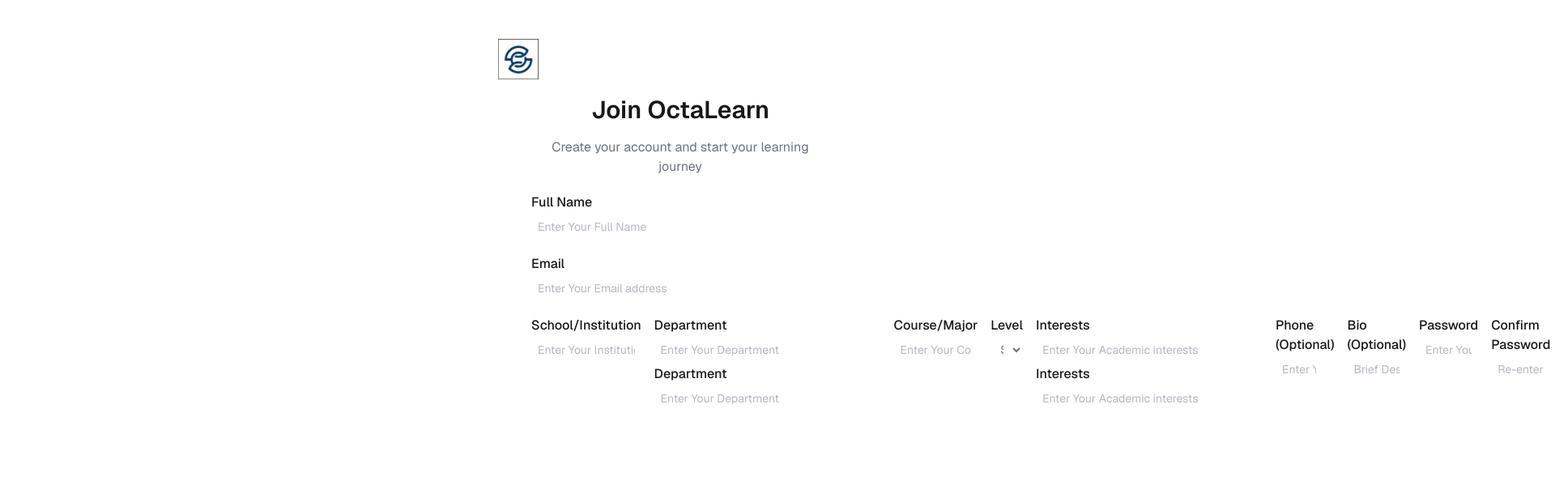
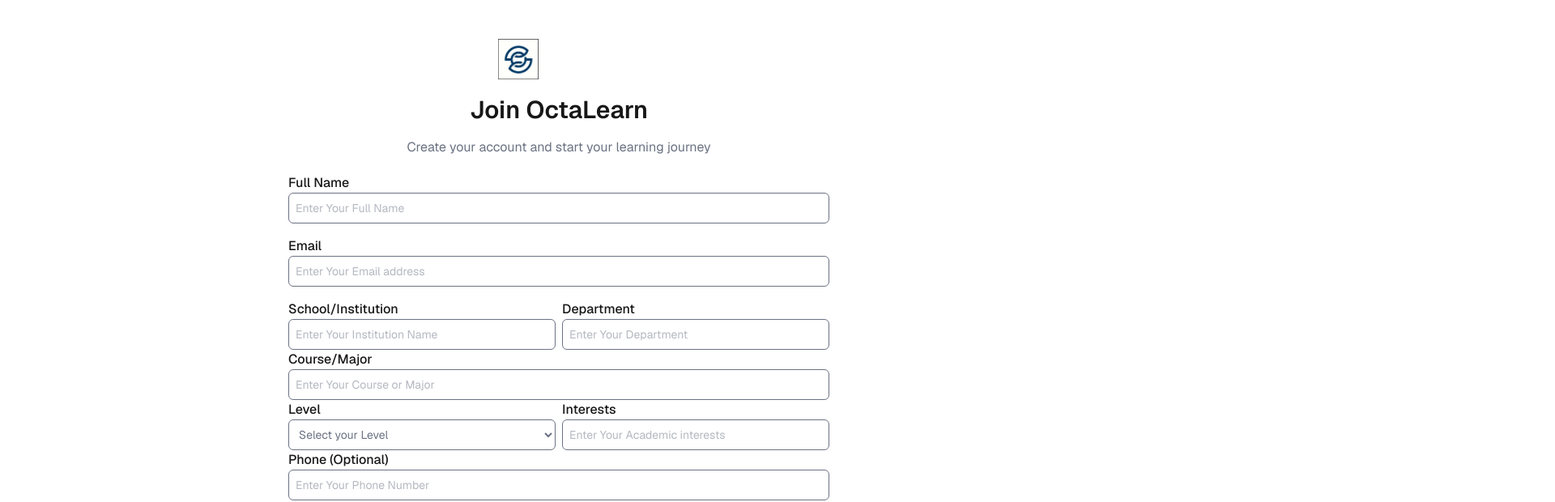
Before and after one commit to Lanslot47/OctaLearn, a Next.js app: page /auth/Signup in a window 1280 px wide. Shown: the top 620 px of the page at 81% size, 1920 px wide, since content can reach past the window. Built offline with nearby package versions, Linux system fonts and the light colour scheme.

Commit message:
i style some things

```diff
--- a/app/(admin-dashboard)/NewNote/page.tsx
+++ /dev/null
@@ -1,27 +0,0 @@
-import {PrinterIcon} from "lucide-react";
-const NewNote = () => {
-    return (
-        <div className="w-149 mx-4 my-16 p-4 h-110 rounded-xl border  shadow shadow-md-gray-500">
-            <nav>
-                <h1 className="font-semibold mb-2 ml-3">Create New Note</h1>
-            <p className="text-sm mb-2 text-gray-500 ml-3">Create a new study note. You can export it to PDF later.</p>
-            </nav>
-             <input type="text" placeholder='Enter Note Title...' className='m-auto p-2 w-132 focus:outline-blue-500 rounded-md text-gray-500 mb-4 ml-4 text-sm' />
-           <textarea
-                placeholder="Tell others about yourself"
-                className=" ml-4 border border-gray-300 hover:outline-blue-500  rounded-md w-135 h-62 p-2 mb-3"
-              ></textarea>
-             <span className="flex items-center">
-                 <button className="bg-blue-500 w-40 mx-97 h-8  text-white rounded-md hover hover:bg-blue-500 flex">
-                <span className="flex items-center gap-2 text-sm p-2">
-                    <PrinterIcon size={20} />
-                Save Changes
-                </span>
-              </button>
-              <button className="hover hover:text-blue-500 -ml-155">cancel</button>
-             </span>
-        </div>
-    );
-}
-
-export default NewNote;
--- a/app/(admin-dashboard)/Note/pastQ/page.tsx
+++ b/app/(admin-dashboard)/pastQ/page.tsx
@@ -15,10 +15,9 @@
                 <h1 className="font-b">Subscription Required</h1>
                 <p className="text-gray-400">Subscribe to download past questions and study materials</p>
 
-                <button  className="h-11  w-30 mt-80 rounded-xl text-white bg-blue-500 ml-170">View Plans
-
-
-                </button>
+      <Link href="Supscription">  <button  className="h-11  w-30  rounded-xl text-white bg-blue-500 ml-170">View Plans
+ </button>
+ </Link>
             </div>
 
            </div>
--- a/app/auth/Signup/page.tsx
+++ b/app/auth/Signup/page.tsx
@@ -14,7 +14,7 @@
 
 
 
-                <div className='space-y-4 justify-center ml-[400px] mb-5'>
+                <div className='space-y-4 justify-center ml-[100px] mb-5'>
 
                     {/* Header */}
                     <h1 className="text-2xl sm:text-3xl text-center font-semibold">Join OctaLearn</h1>
@@ -31,7 +31,7 @@
                             <input
                                 type="text"
                                 placeholder="Enter Your Full Name"
-                                className="w-full p-2 focus:outline-blue-500 rounded-md text-gray-500 text-sm"
+                                className="w-full p-2 focus:outline-blue-500 rounded-md border border-gray-500 text-gray-500 text-sm"
                             />
                         </div>
 
@@ -40,33 +40,28 @@
                             <input
                                 type="email"
                                 placeholder="Enter Your Email address"
-                                className="w-full p-2 focus:outline-blue-500 rounded-md text-gray-500 text-sm"
+                                className="w-full p-2 focus:outline-blue-500 rounded-md  border border-gray-500  text-gray-500 text-sm"
                             />
                         </div>
 
-                        <div className="flex flex-col md:flex-row gap-4">
+                        <div className=" md:flex-row gap-4">
+                            <div className='flex gap-2 '>
                                 <div className="flex-1">
                                     <label className="font-medium">School/Institution</label><br />
                                     <input
                                         type="text"
                                         placeholder="Enter Your Institution Name"
-                                    className="w-full p-2 focus:outline-blue-500 rounded-md text-gray-500 text-sm"
+                                        className="w-full p-2 focus:outline-blue-500 rounded-md  border border-gray-500 text-gray-500 text-sm"
                                     />
                                 </div>
-
-                            <div>
+                                <div className='flex-1'>
                                     <label htmlFor="" className='font-medium'>Department</label><br />
-                                <input type="text" placeholder='Enter Your Department' className=' m-auto p-2 w-70  focus:outline-blue-500 rounded-md text-gray-500 text-sm' />
+                                    <input type="text" placeholder='Enter Your Department' className=' m-auto p-2 w-full  border border-gray-500 focus:outline-blue-500 rounded-md text-gray-500 text-sm' />
 
 
-                                <div className="flex-1">
-                                    <label className="font-medium">Department</label><br />
-                                    <input
-                                        type="text"
-                                        placeholder="Enter Your Department"
-                                        className="w-full p-2 focus:outline-blue-500 rounded-md text-gray-500 text-sm"
-                                    />
                                 </div>
+
+
                             </div>
 
                             <div>
@@ -74,14 +69,15 @@
                                 <input
                                     type="text"
                                     placeholder="Enter Your Course or Major"
-                                    className="w-full p-2 focus:outline-blue-500 rounded-md text-gray-500 text-sm"
+                                    className="w-full p-2 focus:outline-blue-500   border border-gray-500  rounded-md text-gray-500 text-sm"
                                 />
                             </div>
 
-                            <div className="flex flex-col md:flex-row gap-4">
-                                <div className="flex-1">
+                            <div className=" md:flex-row ">
+                                <div className='flex gap-2'>
+                                    <div className="flex-1 ">
                                         <label className="font-medium">Level</label><br />
-                                    <select className="w-full p-2 focus:outline-blue-500 rounded-md text-gray-500 text-sm">
+                                        <select className="w-full p-2 focus:outline-blue-500  border border-gray-500   rounded-md text-gray-500 text-sm">
                                             <option value="">Select your Level</option>
                                             <option value="">100 level</option>
                                             <option value="">200 level</option>
@@ -90,55 +86,48 @@
                                         </select>
                                     </div>
 
-                                <div>
+                                    <div className='flex-1'>
                                         <label htmlFor="" className='font-medium '>Interests</label><br />
-                                    <input type="text" placeholder='Enter Your Academic interests' className=' m-auto p-2 w-70 focus:outline-blue-500 rounded-md text-gray-500 text-sm' />
+                                        <input type="text" placeholder='Enter Your Academic interests' className=' m-auto  border border-gray-500  p-2 w-full focus:outline-blue-500 rounded-md text-gray-500 text-sm' />
 
 
-                                    <div className="flex-1">
-                                        <label className="font-medium">Interests</label><br />
-                                        <input
-                                            type="text"
-                                            placeholder="Enter Your Academic interests"
-                                            className="w-full p-2 focus:outline-blue-500 rounded-md text-gray-500 text-sm"
-                                        />
 
                                     </div>
                                 </div>
-
-                                <div>
+                                <div className='flex-1'>
+                                    <div className='flex-1'>
                                         <label className="font-medium">Phone (Optional)</label><br />
                                         <input
                                             type="number"
                                             placeholder="Enter Your Phone Number"
-                                        className="w-full p-2 focus:outline-blue-500 rounded-md text-gray-500 text-sm"
+                                            className=" w-full  p-2 focus:outline-blue-500 rounded-md   border border-gray-500  text-gray-500 text-sm"
                                         />
                                     </div>
 
-                                <div>
+                                    <div className='flex-1'>
                                         <label className="font-medium">Bio (Optional)</label><br />
                                         <input
                                             type="text"
                                             placeholder="Brief Description About you"
-                                        className="w-full p-2 focus:outline-blue-500 rounded-md text-gray-500 text-sm"
+                                            className="w-full p-2 focus:outline-blue-500  border border-gray-500 rounded-md text-gray-500 text-sm"
                                         />
                                     </div>
-
+                                </div>
                                 <div>
                                     <label className="font-medium">Password</label><br />
                                     <input
                                         type="password"
                                         placeholder="Enter Your Password"
-                                        className="w-full p-2 focus:outline-blue-500 rounded-md text-gray-500 text-sm"
+                                        className="w-full p-2 focus:outline-blue-500   border border-gray-500 rounded-md text-gray-500 text-sm"
                                     />
                                 </div>
 
-                                <div>
+                                <div className='mb-5'>
                                     <label className="font-medium">Confirm Password</label><br />
                                     <input
                                         type="password"
                                         placeholder="Re-enter your Password"
-                                        className="w-full p-2 focus:outline-blue-500 rounded-md text-gray-500 text-sm"
+                                        className="w-full p-2 focus:outline-blue-500  border border-gray-500   rounded-md text-gray-500 text-sm"
                                     />
                                 </div>
                             </div>
```
Also changed, not shown: app/auth/Login/page.tsx (+12 -14 lines). Lines whose indentation alone changed are shown as unchanged.
